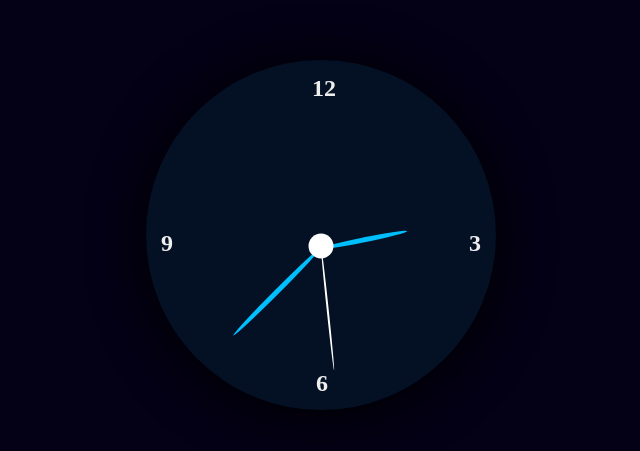
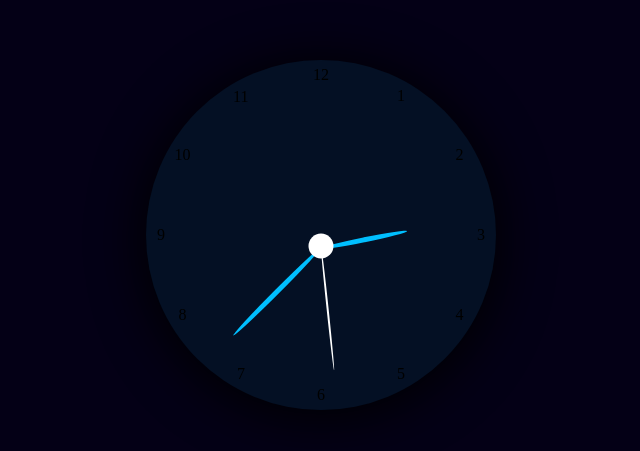
Before and after one commit to Marko2225/analog-clock, a plain HTML site: page index.html in a window 1280 px wide. Shown: the part 165-616 px from the top of the page, without its empty margins (319-959 px from the left). Drawn offline with Linux system fonts and the light colour scheme.

Commit message:
added new css

```diff
--- a/index.html
+++ b/index.html
@@ -9,11 +9,7 @@
     <div id="container">
         <div id="clock">
             <ul class="numbers">
-                <li>12</li>
-                <li>3</li>
 
-                <li>6</li>
-                <li>9</li>
             </ul>
             <div class="line hour"></div>
             <div class="line minute"></div>
--- a/main.js
+++ b/main.js
@@ -30,6 +30,20 @@
 // }
 
 document.addEventListener('DOMContentLoaded', function() {
+    const numbersList = document.querySelector('.numbers');
+    const rotationDegree = 360 / 12; // 30 stepeni
+
+    for (let i = 1; i <= 12; i++) {
+        const li = document.createElement('li');
+        const span = document.createElement('span');
+        const rotation = (i ) * rotationDegree; // Izračunava rotaciju za svaku cifru
+        li.style.transform = `translate(-0%, -00%) rotate(${rotation}deg)`;  // Primena transformacije
+        span.textContent = i; // Dodavanje broja
+        span.style.transform = `translate(-0%, -00%) rotate(-${rotation}deg)`;  // Primena transformacije
+        span.style.display = 'inline-block'
+        li.appendChild(span); // Dodavanje span elementa u li
+        numbersList.appendChild(li); // Dodavanje li elementa u ul
+    }
     setInterval(updateClock, 1000);
 });
 
--- a/style.css
+++ b/style.css
@@ -1,7 +1,8 @@
 body {
-    margin:0 ;
+    margin: 0;
     background-color: rgb(4, 0, 22);
 }
+
 #container {
     height: 100vh;
     display: flex;
@@ -16,24 +17,28 @@ body {
     background: #041024;
     border-radius: 50%;
     box-shadow: 0 5px 50px 5px rgba(0, 0, 0, 0.9);
+    display: grid;
+    place-content: center;
+
 }
-
 #clock::before {
     content: '';
     position: absolute;
     width: 25px;
     height: 25px;
     background: white;
-    border-radius: 50px;
+    border-radius: 50%;
     top: 53%;
     left: 50%;
     transform: translate(-50%, -50%);
     z-index: 5000;
 }
+
 .line {
     position: absolute;
     transform-origin: 50% 100%;
 }
+
 .minute {
     width: 5px;
     height: 125px;
@@ -61,42 +66,42 @@ body {
     border-radius: 50%;
 }
 
-
 .numbers {
+    /* position: absolute; */
     list-style: none;
+    padding: 0;
+    margin: 0;
+    /* width: 100%; */
+    /* height: 100%; */
+    text-align: center;
+    /* inset: 6px; */
 }
 
 .numbers li {
-    position: absolute;
-    color: #EEE;
-    font-family: Montserrat;
-    font-size: 24px;
-    font-weight: 700;
-    /* inset: 12; */
+   position: absolute;
+   inset:6px;
+       /* transform: rotate(-30deg) ; */
 }
 
- .numbers li:nth-child(1) {
-    top: 15px;
-    right: 160px;
-    /* inset: 9px; */
-    /* color:red; */
-    /* display: inline-block; */
-    /* justify-content: center; */
-    /* align-items: center; */
-    /* position: absolute;
-    text-align: center; */
+/* Definiranje CSS varijablama za rotaciju */
+:root {
+    --rotation-degree: calc(360deg / 12);
 }
+.numbers li {
+    /* transform: translate(-50%, -50%) rotate(0deg) translateY(-120px); /*Pomerite ih dalje od centra */
+}
+/* Rotacija brojeva */
+.numbers li:nth-child(n) { transform:  rotate(n * var(--rotation-degree));
 
-.numbers li:nth-child(2) {
-    top: 170px;
-    right: 15px;
-}
-.numbers li:nth-child(3) {
-    left: 170px;
-     /* bottom: 15px; */
-   top: 310px;
-}
-.numbers li:nth-child(4) {
-    top: 170px;
-    left: 15px;
-}
+} /* 12 */
+/* .numbers li:nth-child(2) { transform: translate(-50%, -100%) rotate(1 * var(--rotation-degree)); } 1 */
+/* .numbers li:nth-child(3) { transform: translate(-50%, -100%) rotate(2 * var(--rotation-degree)); } 2 */
+/* .numbers li:nth-child(4) { transform: translate(-50%, -100%) rotate(3 * var(--rotation-degree)); } 3 */
+/* .numbers li:nth-child(5) { transform: translate(-50%, -100%) rotate(4 * var(--rotation-degree)); } 4 */
+/* .numbers li:nth-child(6) { transform: translate(-50%, -100%) rotate(5 * var(--rotation-degree)); } 5 */
+/* .numbers li:nth-child(7) { transform: translate(-50%, -100%) rotate(6 * var(--rotation-degree)); } 6 */
+/* .numbers li:nth-child(8) { transform: translate(-50%, -100%) rotate(7 * var(--rotation-degree)); } 7 */
+/* .numbers li:nth-child(9) { transform: translate(-50%, -100%) rotate(8 * var(--rotation-degree)); } 8 */
+/* .numbers li:nth-child(10) { transform: translate(-50%, -100%) rotate(9 * var(--rotation-degree)); } 9 */
+/* .numbers li:nth-child(11) { transform: translate(-50%, -100%) rotate(10 * var(--rotation-degree)); } 10 */
+/* .numbers li:nth-child(12) { transform: translate(-50%, -100%) rotate(11 * var(--rotation-degree)); } 11 */
```
